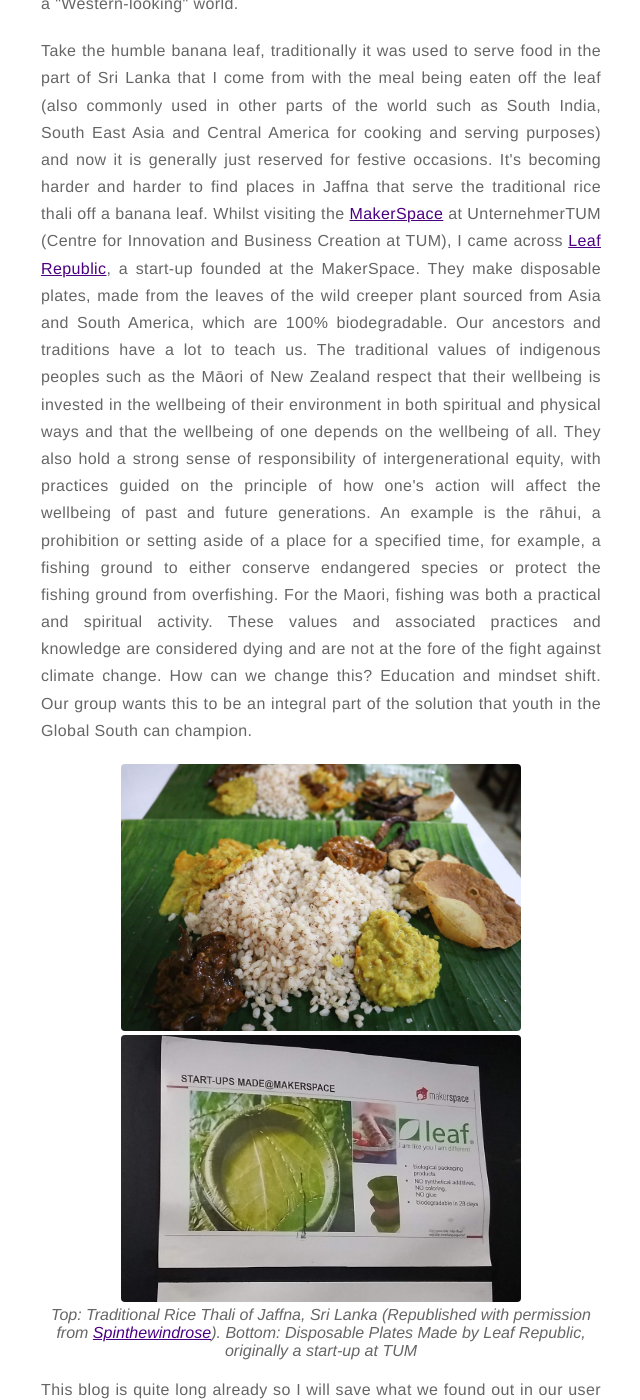
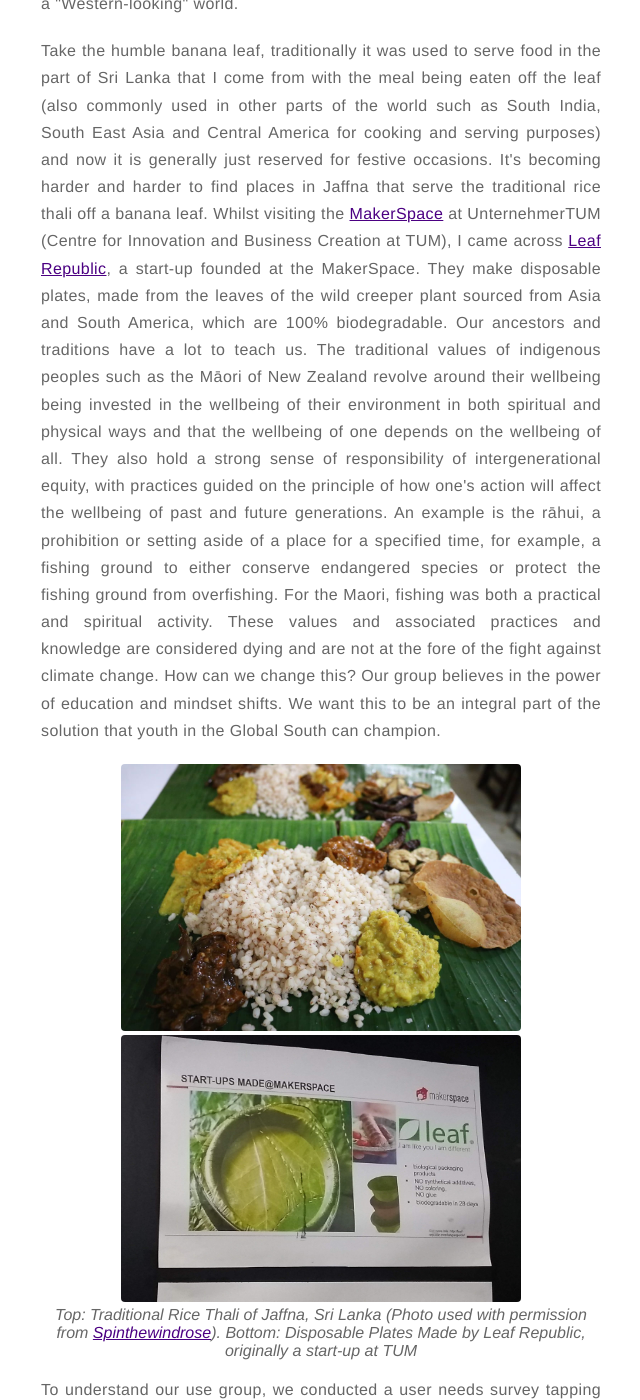
Before and after one commit to anjukan/anjukan.github.io, a Jekyll site: the page built from _posts/2019-09-15-Climate-Justice-and-the-Leap-Frog.markdown, in a window 1280 px wide and 1400 px high, scrolled down 3843 px. Shown: the whole window, without its empty margins (319-959 px from the left). Built offline with Jekyll 4.4.1, drawn with Linux system fonts in a browser that asks for light colours; some of the changed text lies outside the part shown.

Commit message:
Added v5 of climate justice blog

```diff
--- a/_posts/2019-09-15-Climate-Justice-and-the-Leap-Frog.markdown
+++ b/_posts/2019-09-15-Climate-Justice-and-the-Leap-Frog.markdown
@@ -97,32 +97,33 @@ harder to find places in Jaffna that serve the traditional rice thali off a bana
 and Business Creation at TUM), I came across <a href="https://www.facebook.com/leafrepublic/">Leaf Republic</a>,
 a start-up founded at the MakerSpace. They make disposable plates, made from the leaves of the wild creeper plant sourced from Asia and South America, which
 are 100% biodegradable. Our ancestors and traditions have a lot to teach us. The traditional values of indigenous peoples such as the Māori of New
-Zealand respect that their wellbeing is invested in the wellbeing of their environment in both spiritual and physical ways and that the wellbeing of
+Zealand revolve around their wellbeing being invested in the wellbeing of their environment in both spiritual and physical ways and that the wellbeing of
 one depends on the wellbeing of all. They also hold a strong sense of responsibility of intergenerational equity, with practices guided on the principle
 of how one's action will affect the wellbeing of past and future generations. An example is the rāhui, a prohibition or setting aside of a place for a
 specified time, for example, a fishing ground to either conserve endangered species or protect the fishing ground from overfishing. For the Maori, fishing
 was both a practical and spiritual activity. These values and associated practices and knowledge are considered dying and are not at the fore of the
-fight against climate change. How can we change this? Education and mindset shift. Our group wants this to be an integral part of the solution that
-youth in the Global South can champion.</p>
+fight against climate change. How can we change this? Our group believes in the power of education and mindset shifts. We want this to be an integral
+part of the solution that youth in the Global South can champion.</p>
 
 </div>
 <div style="text-align: center">
 <img src="/assets/images/banana_leaf_rice_jaffna.jpg" width="400" height="267" />
 <img src="/assets/images/TUM_leaf_republic.jpg" width="400" height="267" />
 <br>
-<em>Top: Traditional Rice Thali of Jaffna, Sri Lanka (Republished with permission from <a href="http://spinthewindrose.com/">Spinthewindrose</a>). Bottom: Disposable Plates Made by
+<em>Top: Traditional Rice Thali of Jaffna, Sri Lanka (Photo used with permission from <a href="http://spinthewindrose.com/">Spinthewindrose</a>). Bottom: Disposable Plates Made by
 Leaf Republic, originally a start-up at TUM</em>
 
 </div>
 
 <div style="text-align: justify">
 
-<p> This blog is quite long already so I will save what we found out in our user needs survey and the solution we developed for
-the next blog (or you can go <a href="/assets/documents/19TgroupCLIMATEJUSTICELEAGUE.pdf">here</a> to read our report we had to submit as part of the summer school). In the Iceberg model
-of systems thinking, changing mental models is at the tip of the iceberg with the most leverage. Why don't we think of the Global south as sustainability champions and
+<p> To understand our use group, we conducted a user needs survey tapping into our connections in the Global South. We were blown away with the level of interest shown and the amount
+of responses we got within two days. There are a lot of interesting insights from the survey results and given that this blog is quite long already, I will save this and the solution
+we eventually developed for the next blog (or you can go <a href="/assets/documents/19TgroupCLIMATEJUSTICELEAGUE.pdf">here</a> to read our report we had to submit). In the Iceberg model
+of systems thinking, changing mental models is at the tip of the iceberg with the most leverage. So why don't we think of the Global south as sustainability champions and
 not as 'developing nations'? Imagine how empowering this would be for youth from these countries. There is a massive opportunity for the Global South to "leap-frog" the practices
 of the Global North that we are now acknowledging as leading to the degradation of natural environments and contributing to climate change. If this could be achieved, I think
-this would be some form of climate justice. I want to finish with a question for you, what are the values you live by in your life? </p>
+this would be some form of climate justice. To finish this blog however, I would like to finish with a question for you. What are the values you live by in your life? </p>
 
 </div>
 
```
Also changed, not shown: other parts of _posts/2019-09-15-Climate-Justice-and-the-Leap-Frog.markdown (+3 -3 lines).
